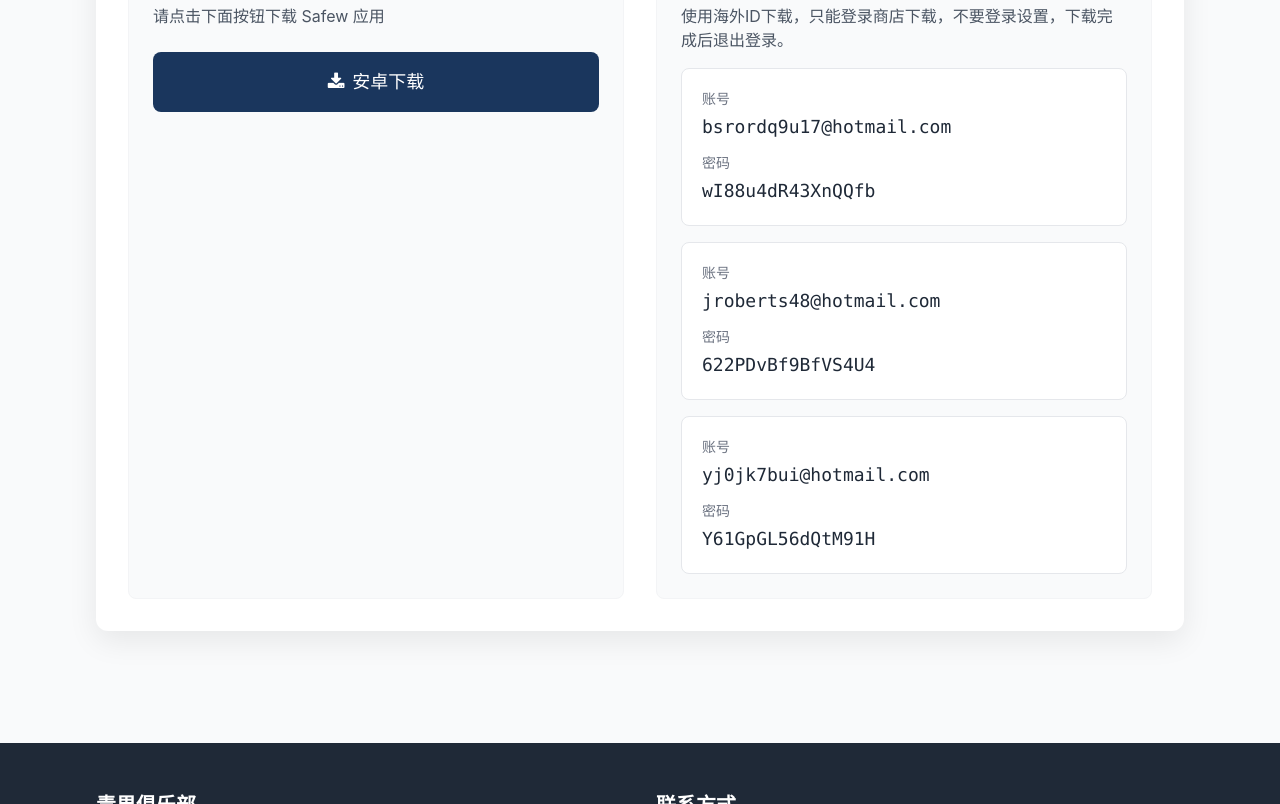
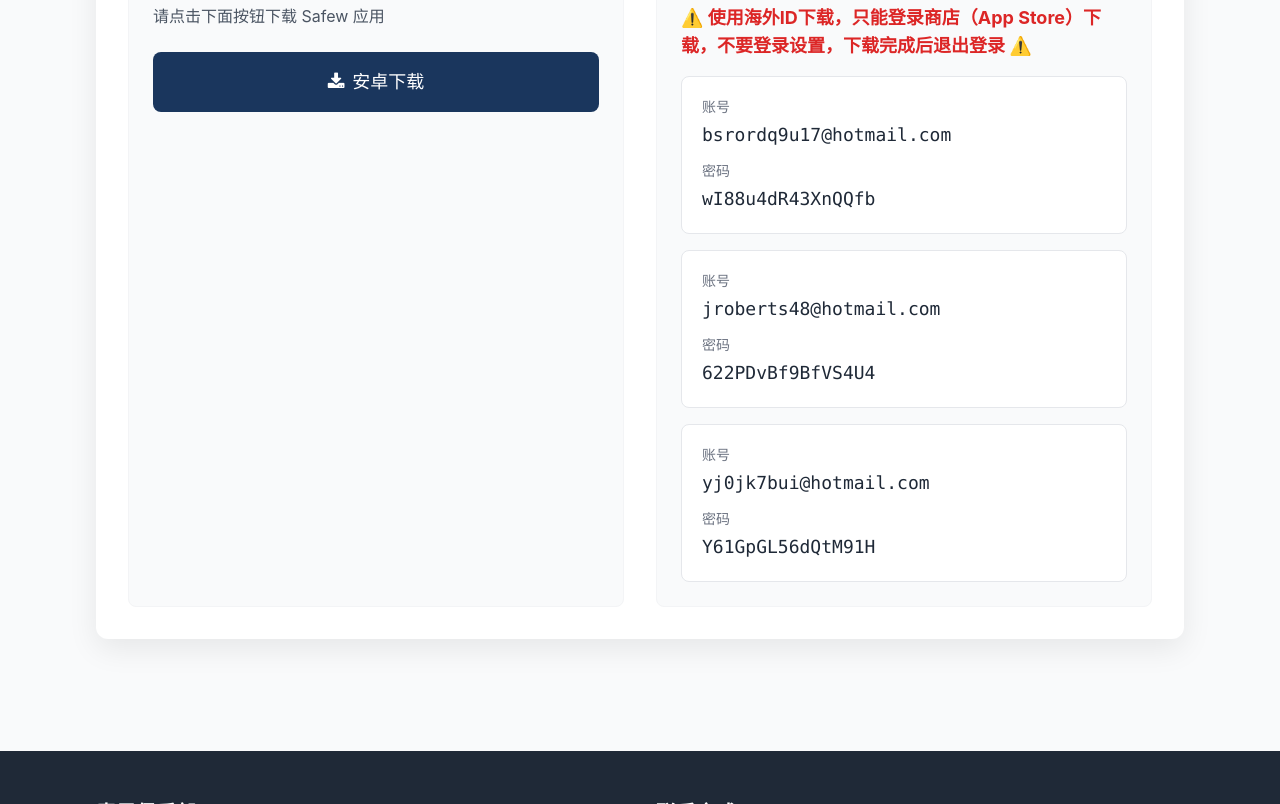
Before and after one commit to jingniaodd/qingguo, a plain HTML site: page index.html in a window 1280 px wide. Shown: the part 1475-2279 px from the top of the page. Drawn offline with nearby package versions, Linux system fonts and the light colour scheme.

Commit message:
Update index.html

```diff
--- a/index.html
+++ b/index.html
@@ -264,7 +264,7 @@
                         <h3 class="text-xl font-semibold text-gray-800 mb-4 flex items-center">
                             <i class="fa fa-apple text-gray-800 mr-2"></i>苹果用户
                         </h3>
-                        <p class="text-gray-600 mb-4">使用海外ID下载，只能登录商店下载，不要登录设置，下载完成后退出登录。</p>
+                        <p class="text-red-600 mb-4 font-bold text-lg">⚠️ 使用海外ID下载，只能登录商店（App Store）下载，不要登录设置，下载完成后退出登录 ⚠️</p>
 
                         <div class="space-y-4">
                             <div class="bg-white p-5 rounded-lg border border-gray-200">
```
